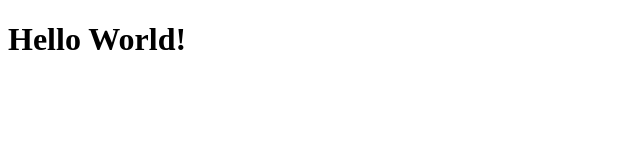
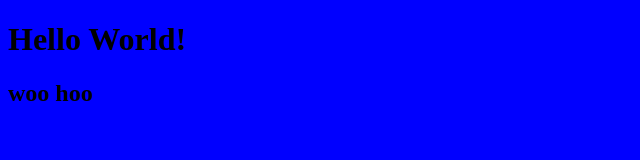
Before and after one commit to Khrebtova/example-repository, a plain HTML site: page index.html in a window 1280 px wide. Shown: the whole page, without its empty margins (0-640 px from the left). Drawn offline with Linux system fonts and the light colour scheme.

Commit message:
add style.css, connect to index.html

```diff
--- a/index.html
+++ b/index.html
@@ -1,9 +1,11 @@
 <!DOCTYPE html>
 <html lang="en">
   <head>
+    <link rel="stylesheet" href="style.css" />
     <title>My Website</title>
   </head>
   <body>
     <h1>Hello World!</h1>
+    <h2>woo hoo</h2>
   </body>
 </html>
```
